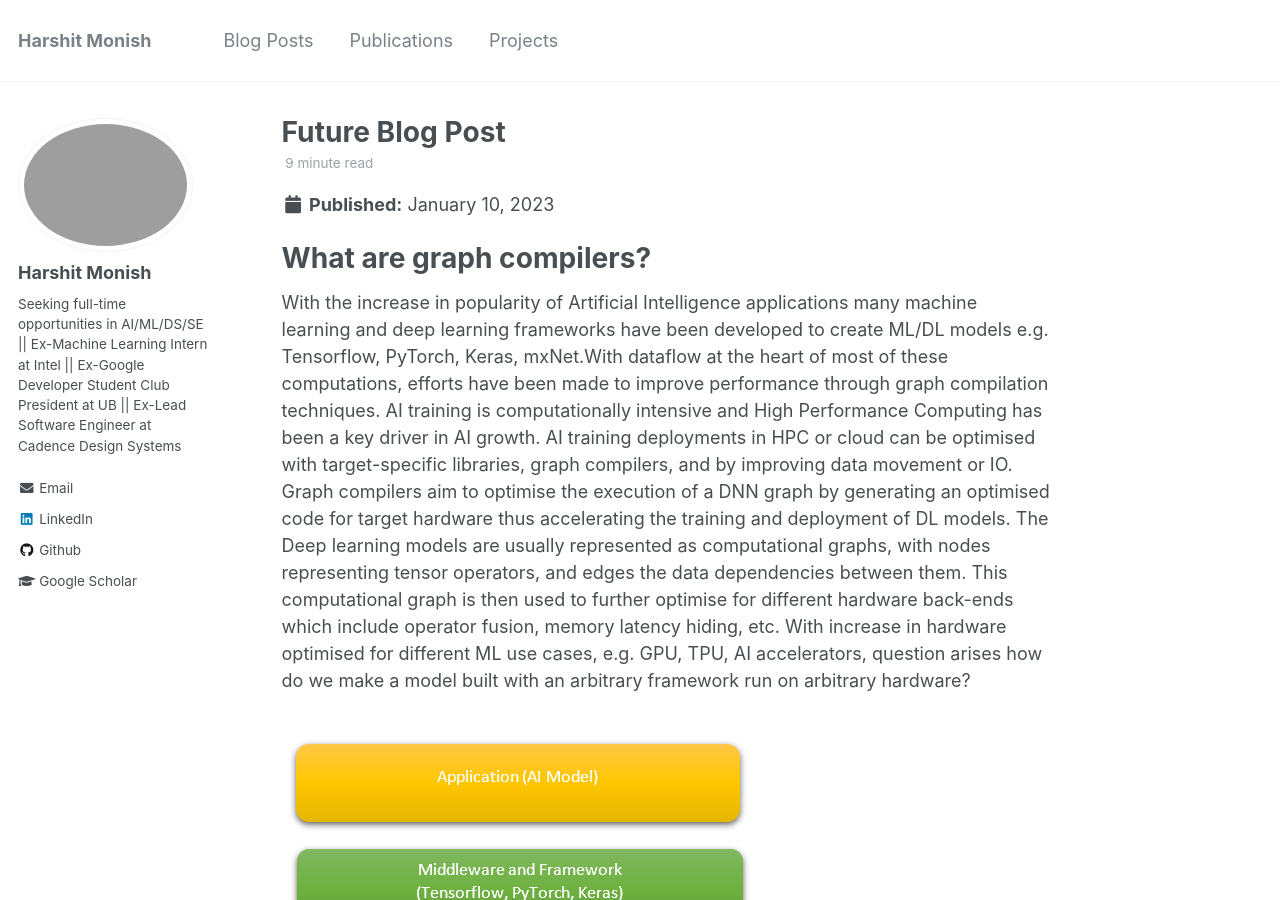
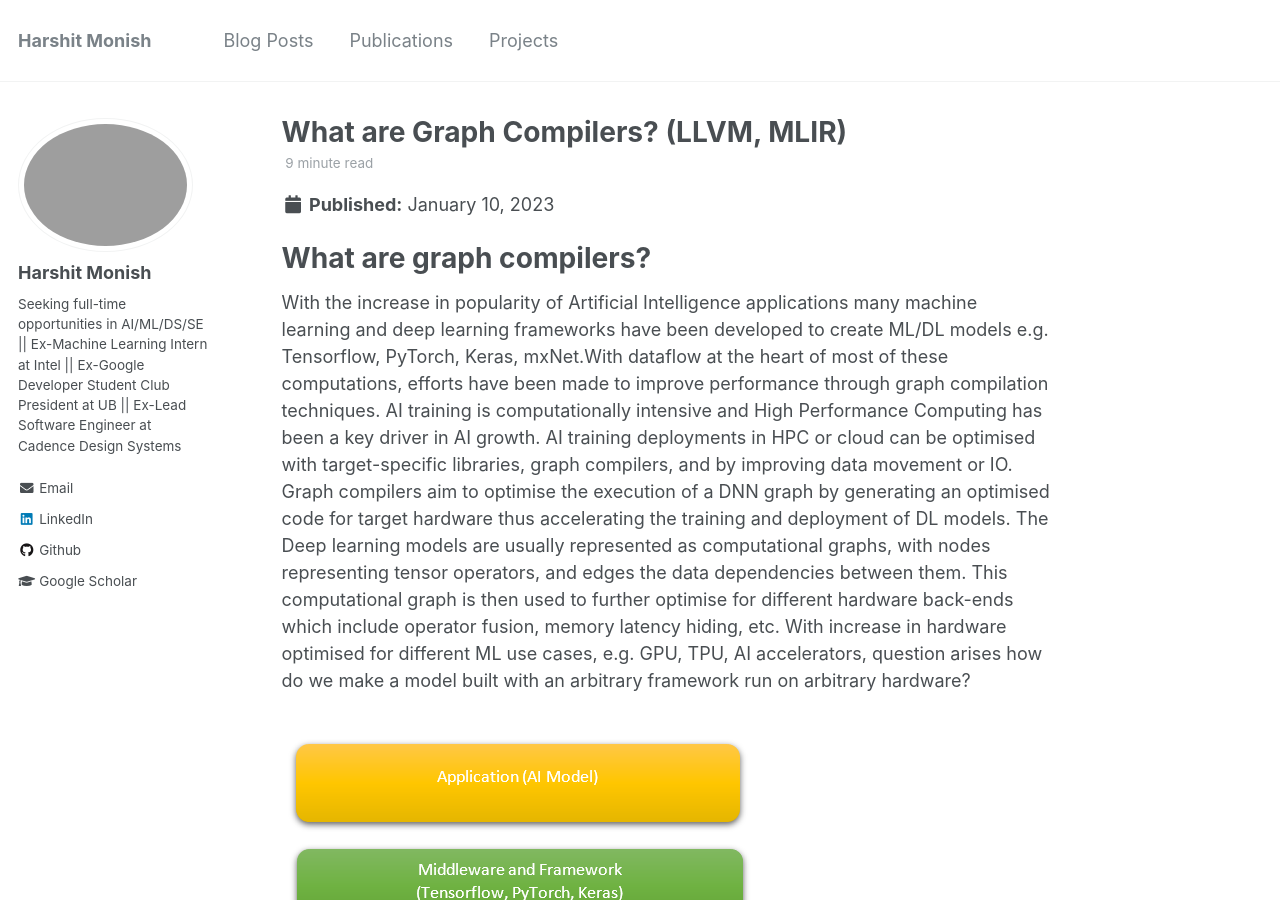
Before and after one commit to harshitmonish/harshitmonish.github.io, a Jekyll site: the page built from _posts/2199-01-01-future-post.md, in a window 1280 px wide and 900 px high. Built offline with Jekyll 4.4.1, drawn with Linux system fonts in a browser that asks for light colours.

Commit message:
adding graph compiler blog

```diff
--- a/_posts/2199-01-01-future-post.md
+++ b/_posts/2199-01-01-future-post.md
@@ -1,5 +1,5 @@
 ---
-title: 'Future Blog Post'
+title: 'What are Graph Compilers? (LLVM, MLIR)'
 date: 2023-01-10
 permalink: /posts/2012/08/blog-post-4/
 tags:
```
